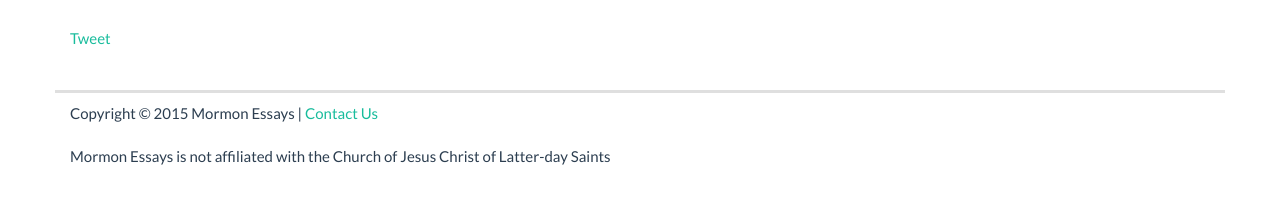
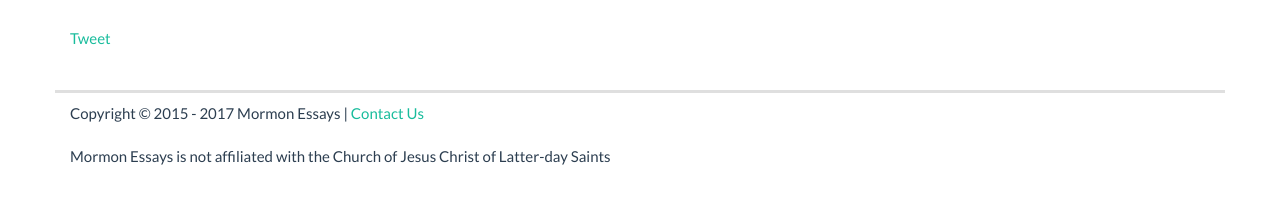
Before and after one commit to truthandtransparency/mormonessays.com, a Jekyll site: the page built from index.html, in a window 1280 px wide and 900 px high, scrolled down 2692 px. Shown: the part 683-887 px from the top of the window. Built offline with Jekyll 4.4.1, drawn with Linux system fonts in a browser that asks for light colours; nearby versions of some CDN libraries; comment, search, counter and statistics services are not loaded.

```diff
--- a/_config.yml
+++ b/_config.yml
@@ -4,7 +4,7 @@ email: mormonessays@gmail.com
 description: > # this means to ignore newlines until "baseurl:"
   Mormon Essays publishes links to the recent essays written by the Church of Jesus Christ of Latter-day Saints, or the Mormon Church. Many of the essays address controversial issues from the church's history. The essays seek to explain the events in an easy to understand format for both members of the church and other individuals that may be interested in Mormon History.
 baseurl: "" # the subpath of your site, e.g. /blog/
-url: "http://mormonessays.com/" # the base hostname & protocol for your site
+url: "https://mormonessays.com/" # the base hostname & protocol for your site
 twitter_username: mormonessays
 github_username:  mormonessays
 
--- a/_includes/footer.html
+++ b/_includes/footer.html
@@ -1,5 +1,5 @@
 <div class="container footer">
-  Copyright &copy; 2015 Mormon Essays | <a href="mailto:mormonessays@gmail.com">Contact Us</a>
+  Copyright &copy; 2015 - <script>document.write(new Date().getFullYear())</script> Mormon Essays | <a href="mailto:mormonessays@gmail.com">Contact Us</a>
   <br/><br/>Mormon Essays is not affiliated with the Church of Jesus Christ of Latter-day Saints
 </div>
 <script src="http://code.jquery.com/jquery-1.10.2.min.js"></script>
```
